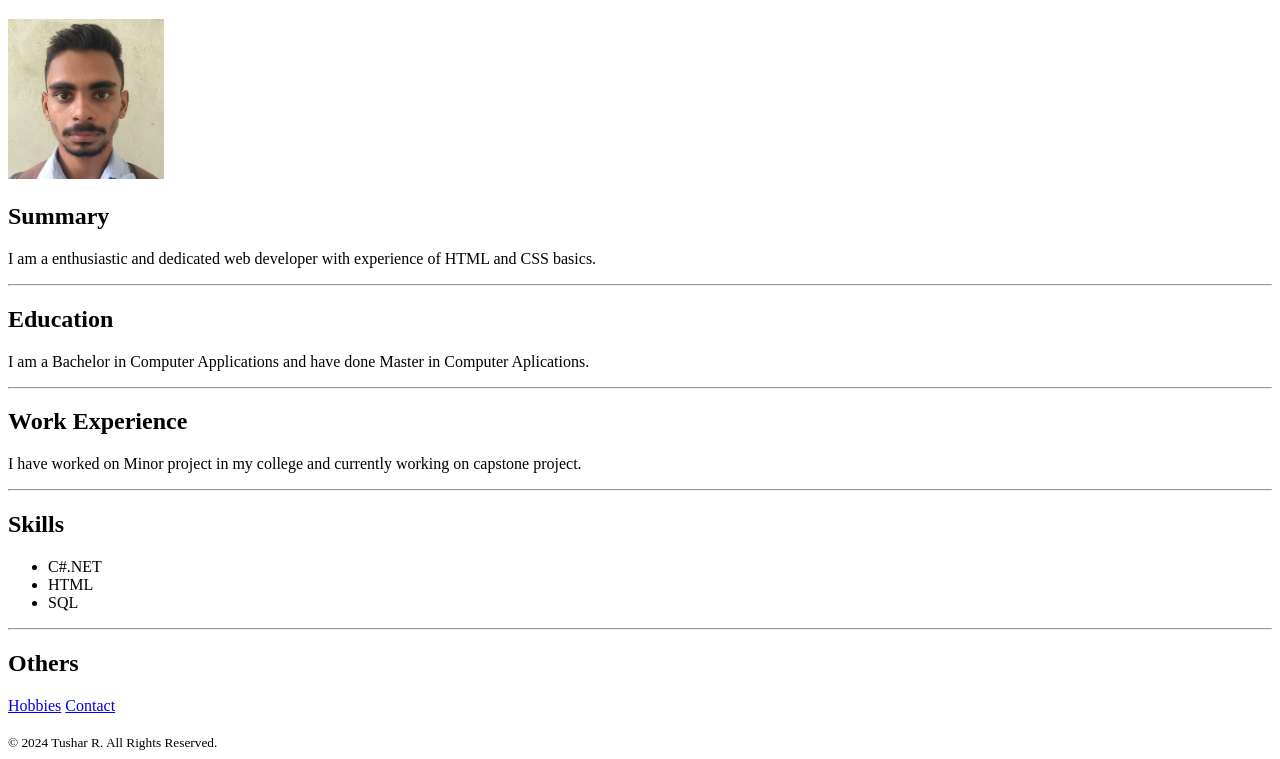
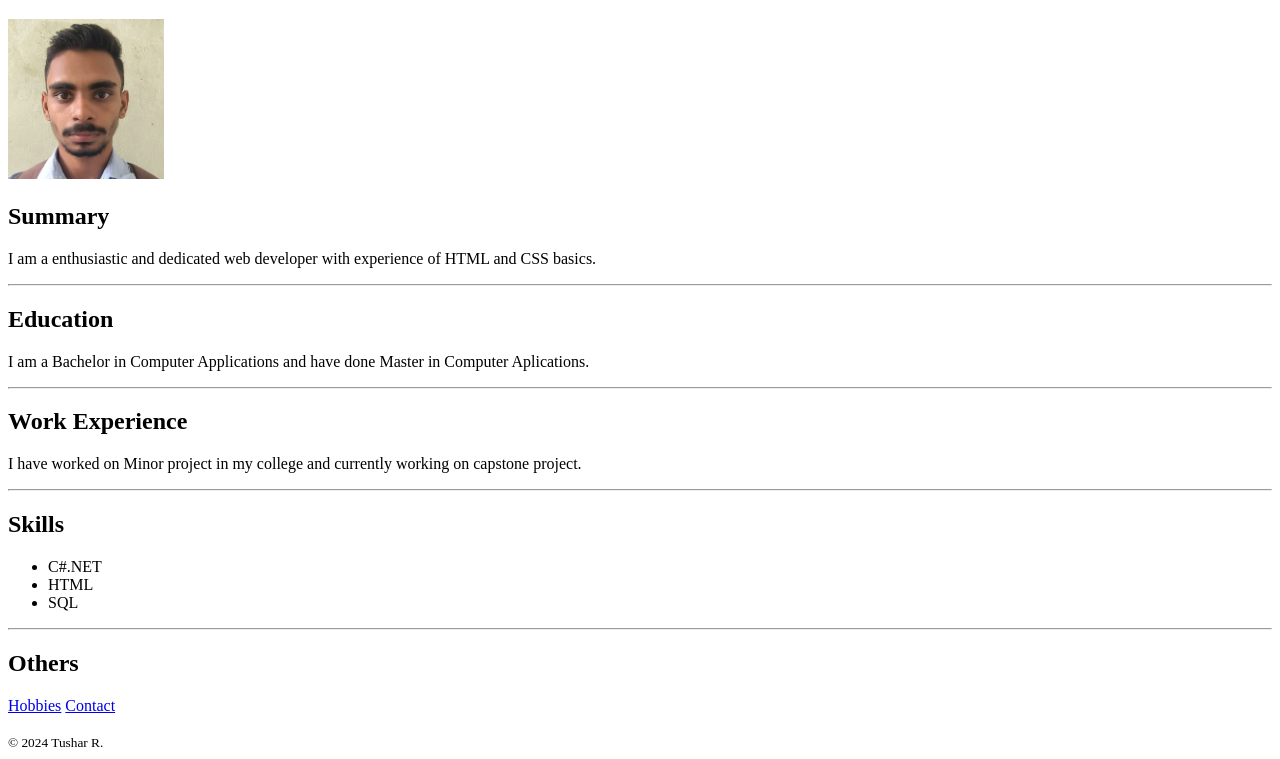
Before and after one commit to tsr749/My-Resume, a plain HTML site: page index.html in a window 1280 px wide. Shown: the part 61-820 px from the top of the page. Drawn offline with Linux system fonts and the light colour scheme.

Commit message:
Update index.html

```diff
--- a/index.html
+++ b/index.html
@@ -31,7 +31,7 @@
     <br>
     <footer>
         <small>
-          © 2024 Tushar R. All Rights Reserved.
+          © 2024 Tushar R.
         </small>
 </body>
 </html>
```
